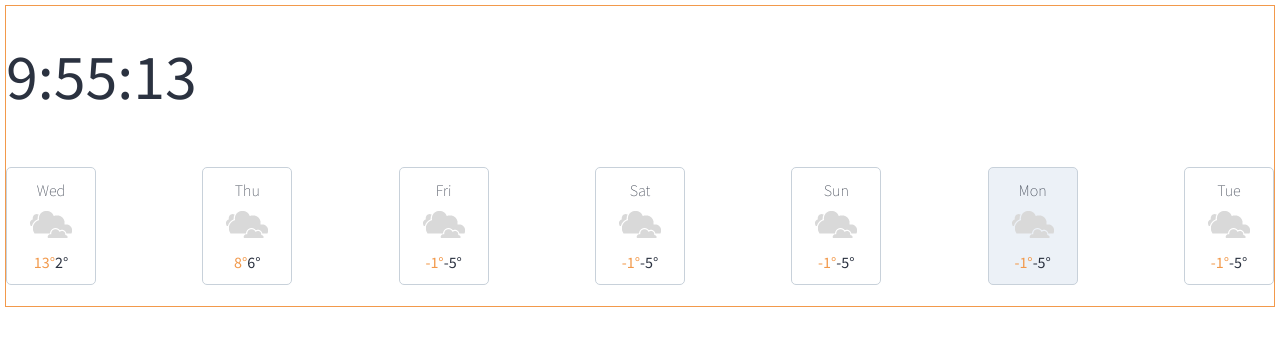
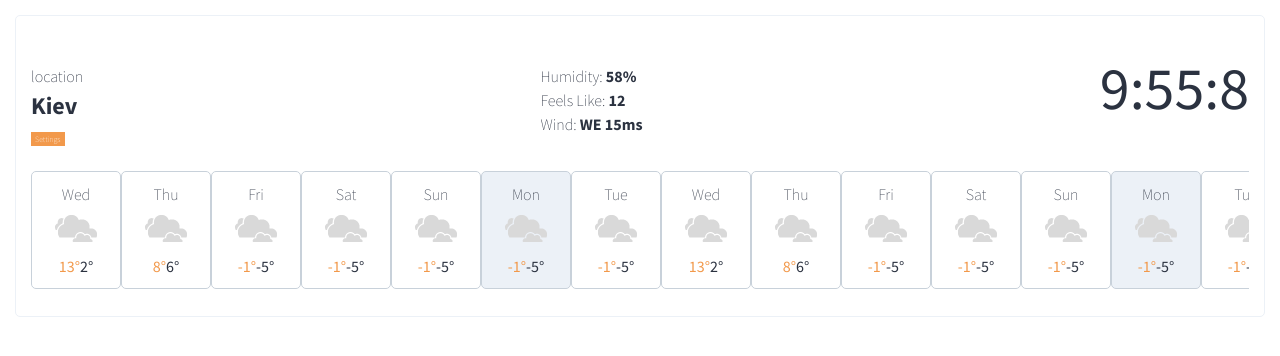
Before and after one commit to SirSerje/weather-widget, a website built with Parcel: page index.html in a window 1280 px wide. Built offline with nearby package versions, Linux system fonts and the light colour scheme.

Commit message:
#1: dom rendering fix, #5: extend rules, #: prepare events

```diff
--- a/src/EventObserver.js
+++ b/src/EventObserver.js
@@ -1,3 +1,21 @@
+export function testObserver() {
+  let observers = [];
+  function subscribe (fn) {
+    observers.push(fn);
+  }
+
+  function unsubscribe (fn) {
+    observers = this.observers.filter(subscriber => subscriber !== fn);
+  }
+
+  function broadcast (data) {
+    observers.forEach(subscriber => subscriber(data));
+  }
+  return ({
+    subscribe, unsubscribe, broadcast
+  });
+}
+
 class EventObserver {
   constructor () {
     this.observers = [];
--- a/src/components/clock.js
+++ b/src/components/clock.js
@@ -2,7 +2,7 @@ import { getTime } from '../date';
 export function renderTime() {
   const el = document.createElement('div');
   el.innerText = getTime();
-  el.setAttribute('class', 'test1');
+  el.setAttribute('class', 'time');
 
   return el;
 }
--- a/src/components/days.js
+++ b/src/components/days.js
@@ -1,9 +1,14 @@
 import image from '../images/cloudy.png';
 const CELSIUM = '°';
+const DAYS_TO_DISPLAY = 14;
 
 export function renderDays(data, currentDay) {
   let fragment = new DocumentFragment();
-  data.forEach((day) => {
+
+  data.forEach((day, idx) => {
+    if(idx > DAYS_TO_DISPLAY-1) {
+      return;
+    }
     let div = document.createElement('div');
     div.setAttribute('class', 'day');
     div.setAttribute('id', day.day.toLowerCase());
@@ -25,3 +30,12 @@ export function renderDays(data, currentDay) {
 
   return fragment;
 }
+
+
+/*
+function reportWindowSize(e) {
+  console.log(`${e.target.innerWidth} x ${e.target.innerHeight}`);
+}
+window.addEventListener('resize', reportWindowSize);
+
+ */
--- a/src/data.js
+++ b/src/data.js
@@ -7,6 +7,14 @@ const weatherData = {
     { day: 'Sun', hi: -1, low: -5 },
     { day: 'Mon', hi: -1, low: -5 },
     { day: 'Tue', hi: -1, low: -5 },
+    { day: 'Wed', hi: 13, low: 2 },
+    { day: 'Thu', hi: 8, low: 6 },
+    { day: 'Fri', hi: -1, low: -5 },
+    { day: 'Sat', hi: -1, low: -5 },
+    { day: 'Sun', hi: -1, low: -5 },
+    { day: 'Mon', hi: -1, low: -5 },
+    { day: 'Tue', hi: -1, low: -5 },
+
   ]
 };
 
--- a/src/index.js
+++ b/src/index.js
@@ -1,18 +1,46 @@
 import './styles/normalize.css';
+import './styles/common.scss';
 import './styles/styles.scss';
 import './styles/font.scss';
 import weatherData from './data';
 import { getRoot, getGrid, getUpper } from './aceessors';
 import { renderDays } from './components/days';
 import { getCurrentDay } from './date';
-import EventObserver from './EventObserver';
+// eslint-disable-next-line no-unused-vars
+import EventObserver, { testObserver } from './EventObserver';
 import { renderTime } from './components/clock';
 
+const observer = testObserver();
+// const observer = new EventObserver();
 
-const observer = new EventObserver();
+
 
 function renderClock() {
-  getUpper().innerHTML= '';
+  getUpper().innerHTML= `
+  <div class="light-font padding-top">
+    <span>location</span>
+    <h2>Kiev</h2>
+    <a id="settings">Settings</a>
+  </div>
+
+
+  <div class="display-column padding-top light-font">
+    <span>Humidity: <b>58%</b></span>
+    <span>Feels Like: <b>12</b></span>
+    <span>Wind: <b>WE 15ms</b></span>
+  </div>
+  `;
+  //pointer events : none for elements
+  document.getElementById('settings').addEventListener('click', () => {
+    console.log(1);
+  });
+  const c = (e) => {
+    console.log(e.target.id);
+  };
+  const elem = document.getElementById('grid');
+  elem.addEventListener('click', c);
+
+
   getUpper().append(renderTime());
 }
 
@@ -20,13 +48,17 @@ observer.subscribe(renderClock);
 
 setInterval(() => {
   observer.broadcast();
-}, 1000);
+}, 1000*60*60);
 
 
 function init() {
   const { forecast } = weatherData;
   const currentDay = getCurrentDay();
   const renderedDays = renderDays(forecast, currentDay);
+
+  // getRoot().addEventListener('click', (e) => {
+  //   console.log(e.target);
+  // }, false);
 
   getRoot().innerHTML = `
   <div id="ww" class="widget common">
--- a/src/styles/colors.scss
+++ b/src/styles/colors.scss
@@ -1,8 +1,8 @@
-$Winter-Sunset-1-hex: #2B3240;
-$Winter-Sunset-1-hex-50: #363d4b;
-$Winter-Sunset-2-hex: #8596A6;
-$Winter-Sunset-2-hex-20: #c8d1da;
-$Winter-Sunset-2-hex-10: #ecf1f7;
-$Winter-Sunset-3-hex: #F2DE77;
-$Winter-Sunset-4-hex: #F2BF80;
-$Winter-Sunset-5-hex: #F2994B;
+$c-1-hex: #2B3240;
+$c-1-hex-50: #363d4b;
+$c-2-hex-hex: #8596A6;
+$c-2-hex-hex-20: #c8d1da;
+$c-2-hex-hex-10: #ecf1f7;
+$c-3-hex: #F2DE77;
+$c-4-hex: #F2BF80;
+$c-5-hex: #F2994B;
--- /dev/null
+++ b/src/styles/common.scss
@@ -0,0 +1,15 @@
+@import "./colors.scss";
+a {
+  user-select: none;
+  background-color: $c-5-hex;
+  color: white;
+  padding: 2px 4px;
+  position: relative;
+  text-decoration: none;
+  font-size: 8px;
+}
+
+a:hover {
+  background-color: $c-4-hex;
+  cursor: pointer;
+}
--- a/src/styles/styles.scss
+++ b/src/styles/styles.scss
@@ -3,25 +3,46 @@
 $max-width: 600px;
 $font-light: 100;
 
-.test1 {
-  font-size: 64px;
-  color: $Winter-Sunset-1-hex;
+.display-column {
+  display: flex;
+  flex-direction: column;
+}
+
+.padding-top {
+  padding-top: 21px;
+}
+
+.light-font {
+  font-weight: 100;
+}
+
+.time {
+  font-size: 60px;
+  color: $c-1-hex;
 }
 
 .upper {
+  display: flex;
+  justify-content: space-between;
 }
+
 .lower {
   display: flex;
   justify-content: center;
 }
+* {
+  color: $c-1-hex;
+}
 
 #root {
-  border: 1px solid $Winter-Sunset-5-hex;
-  margin: 5px;
-  margin: 5px;
+  border: 1px solid $c-2-hex-hex-10;
+  margin: 15px;
+  margin: 15px;
+  border-radius: 5px;
 }
 
 .widget {
+  padding: 15px;
   flex-direction: column;
   height: 300px;
   display: flex;
@@ -35,6 +56,7 @@ $font-light: 100;
   width: 100%;
   display: flex;
   justify-content: space-between;
+  overflow: hidden;
 }
 
 .day {
@@ -44,26 +66,29 @@ $font-light: 100;
   align-items: center;
   padding: 10px;
   border-radius: 5px;
-  border: 1px solid $Winter-Sunset-2-hex-20;
+  border: 1px solid $c-2-hex-hex-20;
+
+  pointer-events: none;
+
 
 .temperature {
   display: inherit;
   flex-direction: row;
 
   .hi {
-    color: $Winter-Sunset-5-hex;
+    color: $c-5-hex;
   }
 
   .low {
-    color:$Winter-Sunset-1-hex;
+    color:$c-1-hex;
   }
 }
   p {
     font-weight: $font-light;
-    color: $Winter-Sunset-1-hex-50;
+    color: $c-1-hex-50;
   }
 }
 
 .highlighted {
- background: $Winter-Sunset-2-hex-10;
+ background: $c-2-hex-hex-10;
 }
```
